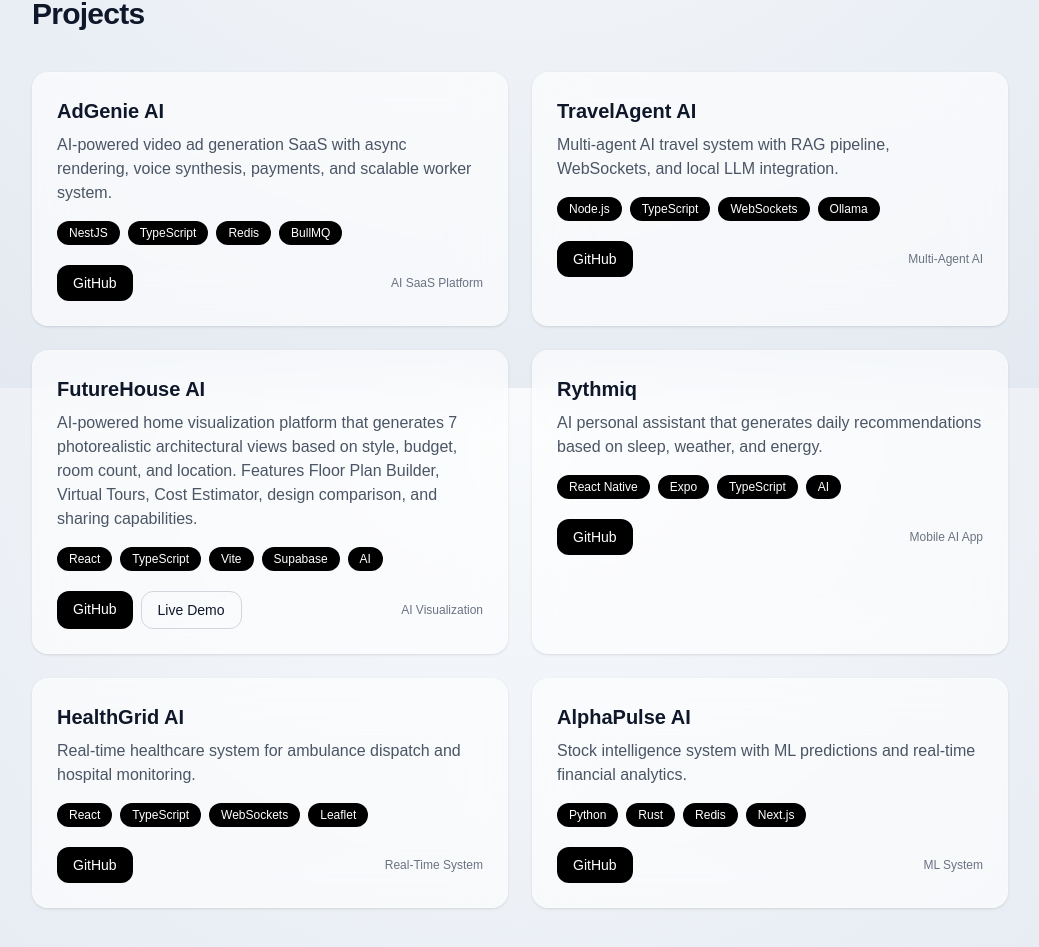
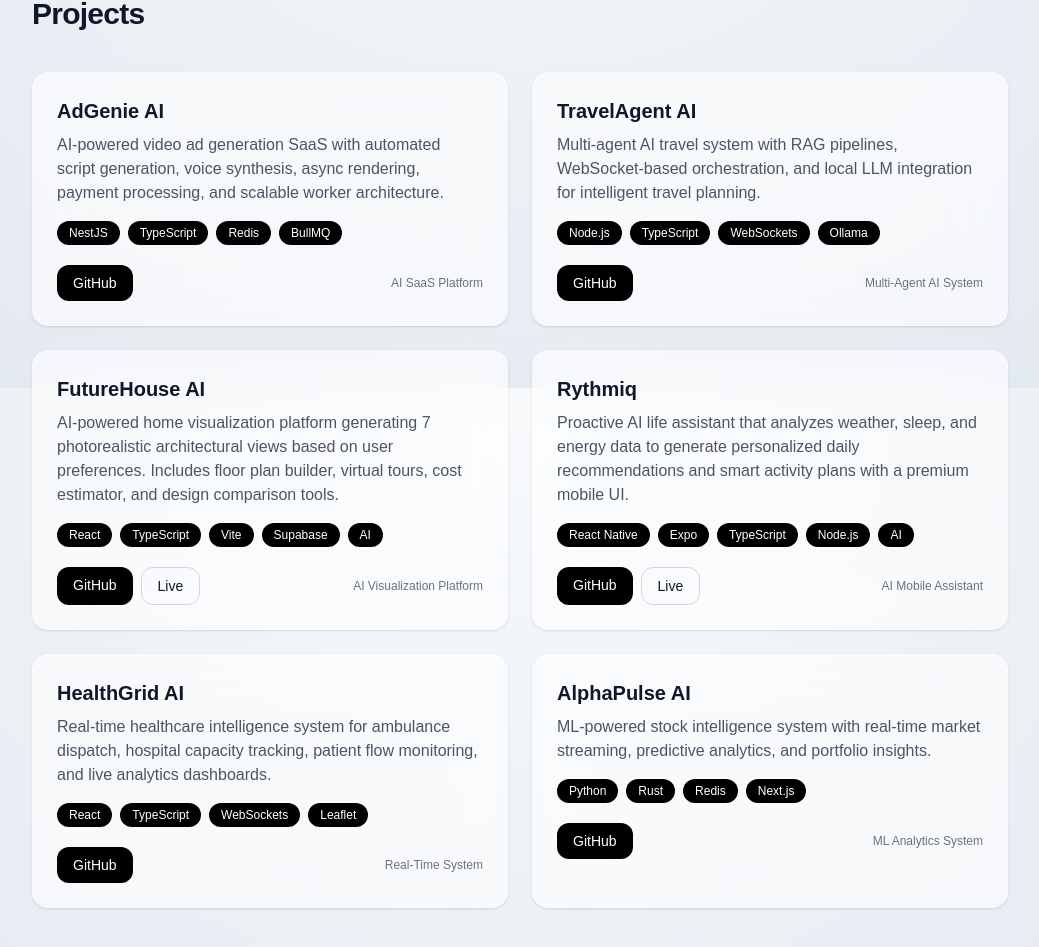
Before and after one commit to midhat81/midhat-portfolio, a Next.js app: page / in a window 1280 px wide. Shown: the part 2012-2959 px from the top of the page, without its empty margins (120-1159 px from the left). Built offline with nearby package versions, Linux system fonts and the light colour scheme.

Commit message:
Update Projects section

```diff
--- a/app/components/Projects.tsx
+++ b/app/components/Projects.tsx
@@ -8,6 +8,53 @@ export default function Projects() {
     show: { opacity: 1, y: 0 }
   };
 
+  const projects = [
+    {
+      title: "AdGenie AI",
+      desc: "AI-powered video ad generation SaaS with automated script generation, voice synthesis, async rendering, payment processing, and scalable worker architecture.",
+      tech: ["NestJS", "TypeScript", "Redis", "BullMQ"],
+      link: "https://github.com/midhat81/Adgenie-ai",
+      tag: "AI SaaS Platform"
+    },
+    {
+      title: "TravelAgent AI",
+      desc: "Multi-agent AI travel system with RAG pipelines, WebSocket-based orchestration, and local LLM integration for intelligent travel planning.",
+      tech: ["Node.js", "TypeScript", "WebSockets", "Ollama"],
+      link: "https://github.com/midhat81/TravelAgent-AI",
+      tag: "Multi-Agent AI System"
+    },
+    {
+      title: "FutureHouse AI",
+      desc: "AI-powered home visualization platform generating 7 photorealistic architectural views based on user preferences. Includes floor plan builder, virtual tours, cost estimator, and design comparison tools.",
+      tech: ["React", "TypeScript", "Vite", "Supabase", "AI"],
+      link: "https://github.com/midhat81/Future-House",
+      live: "https://future-house-ai.vercel.app",
+      tag: "AI Visualization Platform"
+    },
+    {
+      title: "Rythmiq",
+      desc: "Proactive AI life assistant that analyzes weather, sleep, and energy data to generate personalized daily recommendations and smart activity plans with a premium mobile UI.",
+      tech: ["React Native", "Expo", "TypeScript", "Node.js", "AI"],
+      link: "https://github.com/midhat81/Rythmiq",
+      live: "https://rythmiq-tau.vercel.app",
+      tag: "AI Mobile Assistant"
+    },
+    {
+      title: "HealthGrid AI",
+      desc: "Real-time healthcare intelligence system for ambulance dispatch, hospital capacity tracking, patient flow monitoring, and live analytics dashboards.",
+      tech: ["React", "TypeScript", "WebSockets", "Leaflet"],
+      link: "https://github.com/midhat81/HealthGrid-AI",
+      tag: "Real-Time System"
+    },
+    {
+      title: "AlphaPulse AI",
+      desc: "ML-powered stock intelligence system with real-time market streaming, predictive analytics, and portfolio insights.",
+      tech: ["Python", "Rust", "Redis", "Next.js"],
+      link: "https://github.com/midhat81/alphapulse-ai",
+      tag: "ML Analytics System"
+    }
+  ];
+
   return (
     <section id="projects" className="py-24 px-6 max-w-5xl mx-auto">
       <h2 className="text-3xl font-bold mb-10 tracking-tight">
@@ -16,51 +63,7 @@ export default function Projects() {
 
       <div className="grid md:grid-cols-2 gap-6">
 
-        {[
-          {
-            title: "AdGenie AI",
-            desc: "AI-powered video ad generation SaaS with async rendering, voice synthesis, payments, and scalable worker system.",
-            tech: ["NestJS", "TypeScript", "Redis", "BullMQ"],
-            link: "https://github.com/midhat81/Adgenie-ai",
-            tag: "AI SaaS Platform"
-          },
-          {
-            title: "TravelAgent AI",
-            desc: "Multi-agent AI travel system with RAG pipeline, WebSockets, and local LLM integration.",
-            tech: ["Node.js", "TypeScript", "WebSockets", "Ollama"],
-            link: "https://github.com/midhat81/TravelAgent-AI",
-            tag: "Multi-Agent AI"
-          },
-          {
-            title: "FutureHouse AI",
-            desc: "AI-powered home visualization platform that generates 7 photorealistic architectural views based on style, budget, room count, and location. Features Floor Plan Builder, Virtual Tours, Cost Estimator, design comparison, and sharing capabilities.",
-            tech: ["React", "TypeScript", "Vite", "Supabase", "AI"],
-            link: "https://github.com/midhat81/Future-House",
-            live: "https://future-house-ai.vercel.app",
-            tag: "AI Visualization"
-          },
-          {
-            title: "Rythmiq",
-            desc: "AI personal assistant that generates daily recommendations based on sleep, weather, and energy.",
-            tech: ["React Native", "Expo", "TypeScript", "AI"],
-            link: "https://github.com/midhat81/Rythmiq",
-            tag: "Mobile AI App"
-          },
-          {
-            title: "HealthGrid AI",
-            desc: "Real-time healthcare system for ambulance dispatch and hospital monitoring.",
-            tech: ["React", "TypeScript", "WebSockets", "Leaflet"],
-            link: "https://github.com/midhat81/HealthGrid-AI",
-            tag: "Real-Time System"
-          },
-          {
-            title: "AlphaPulse AI",
-            desc: "Stock intelligence system with ML predictions and real-time financial analytics.",
-            tech: ["Python", "Rust", "Redis", "Next.js"],
-            link: "https://github.com/midhat81/alphapulse-ai",
-            tag: "ML System"
-          }
-        ].map((project, i) => (
+        {projects.map((project, i) => (
           <motion.div
             key={i}
             variants={cardVariants}
@@ -68,7 +71,7 @@ export default function Projects() {
             whileInView="show"
             viewport={{ once: true, amount: 0.2 }}
             transition={{ duration: 0.5, delay: i * 0.05 }}
-            whileHover={{ scale: 1.02 }}
+            whileHover={{ scale: 1.03 }}
             className="p-6 rounded-2xl bg-white/60 dark:bg-white/5 backdrop-blur-xl border border-white/20 dark:border-white/10 shadow-sm hover:shadow-2xl transition-all duration-300"
           >
             <h3 className="text-xl font-semibold">
@@ -91,6 +94,7 @@ export default function Projects() {
             </div>
 
             <div className="mt-5 flex items-center justify-between">
+
               <div className="flex gap-2">
                 <a
                   href={project.link}
@@ -108,7 +112,7 @@ export default function Projects() {
                     rel="noopener noreferrer"
                     className="px-4 py-2 rounded-xl border border-gray-300 dark:border-gray-700 text-sm transition-all duration-300 hover:shadow-lg hover:scale-[1.03]"
                   >
-                    Live Demo
+                    Live
                   </a>
                 )}
               </div>
```
